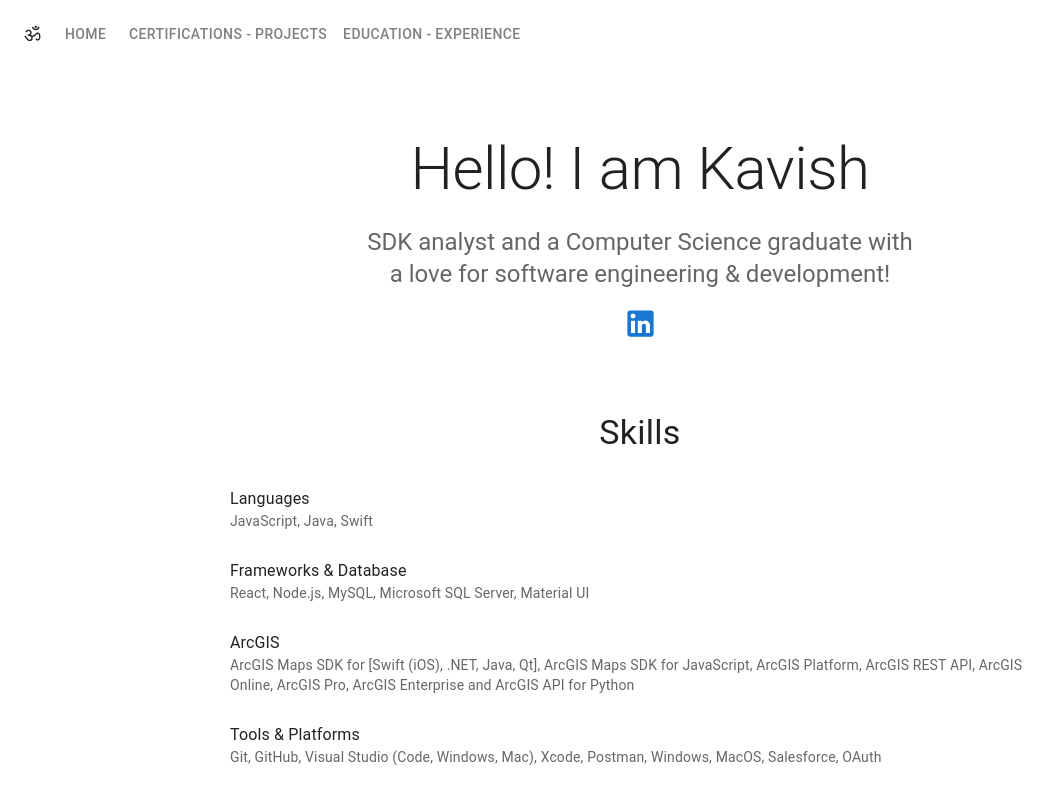
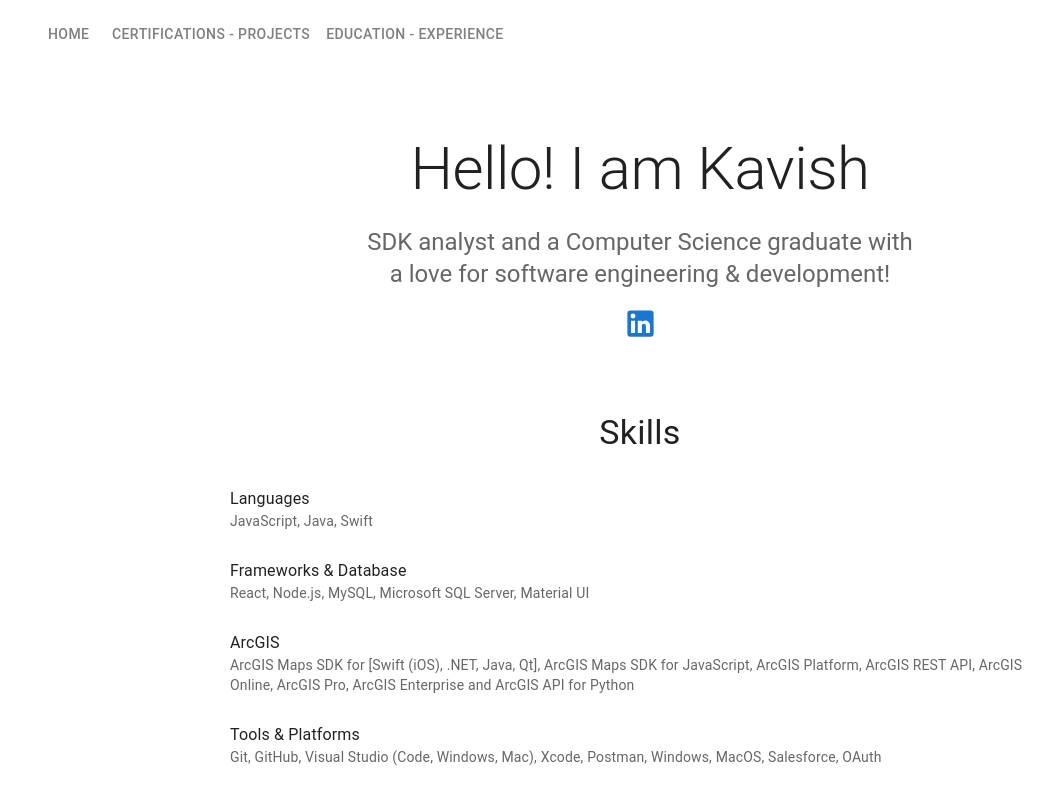
Before and after one commit to kavishghime/portfolio, a React (Create React App) app: page / in a window 1280 px wide. Shown: the top 800 px of the page, without its empty margins (0-1061 px from the left). Built offline with nearby package versions, Linux system fonts and the light colour scheme.

Commit message:
updated navbar for om sign

```diff
--- a/src/components/Navbar.js
+++ b/src/components/Navbar.js
@@ -102,7 +102,7 @@ function Navbar() {
                         </Typography> */}
 
                         <Typography variant="h6">
-                            ॐ
+                            {/* ॐ */}
                         </Typography>
 
                         <IconButton>
```
